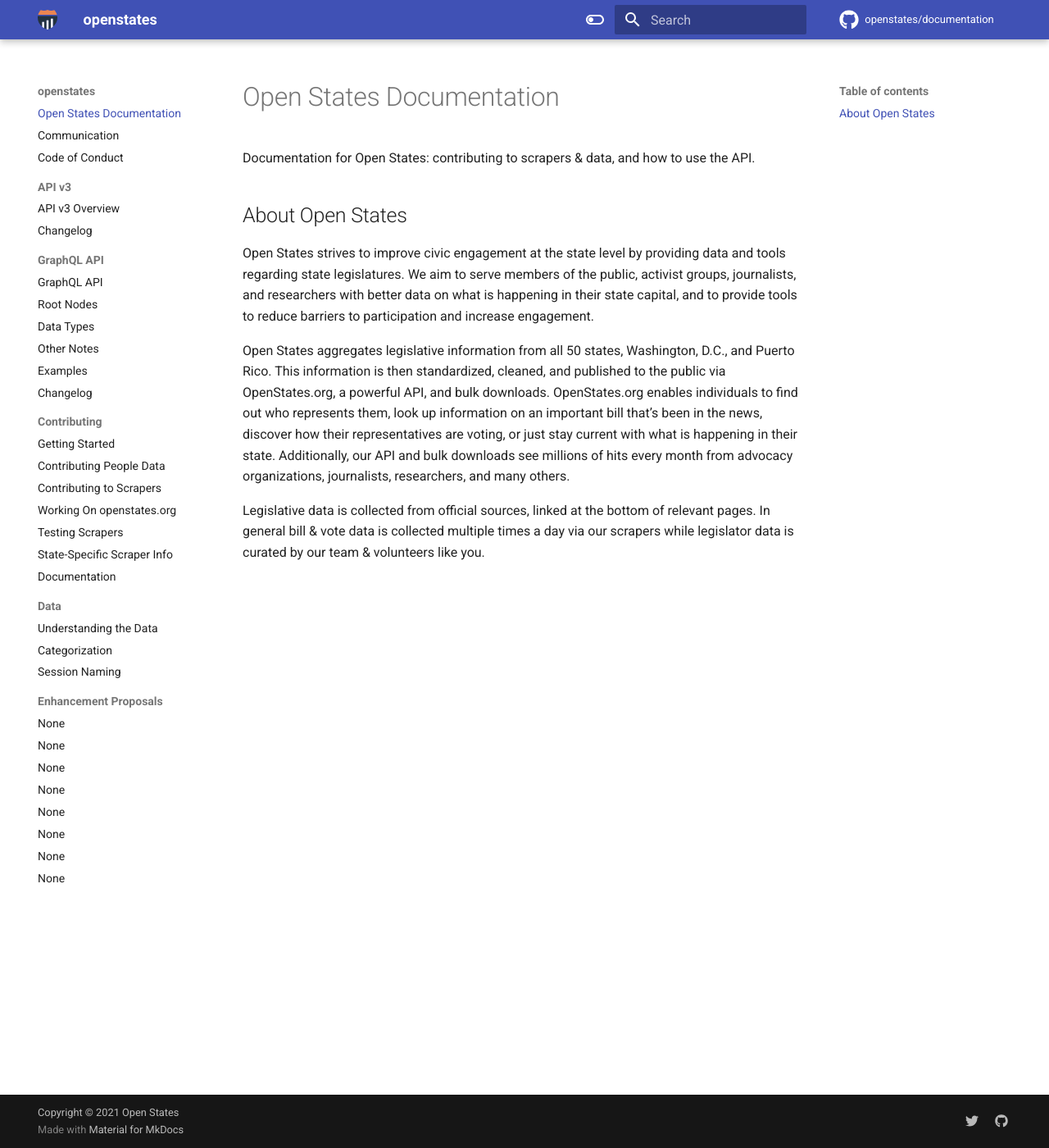
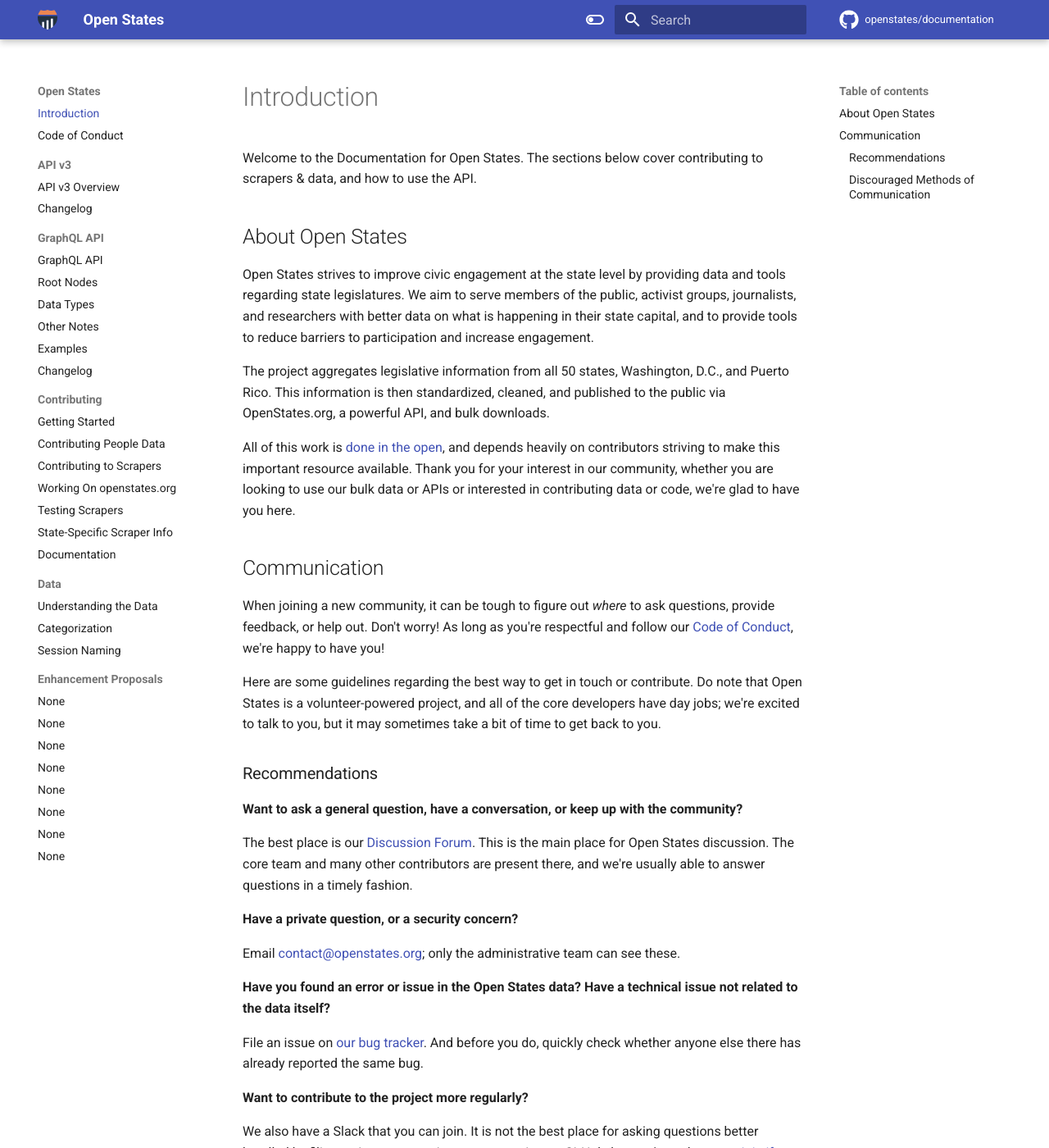
Before and after one commit to openstates/documentation, an MkDocs documentation site: the page built from docs/index.md, in a window 1280 px wide and 1400 px high. Shown: the whole window at 82% size. Built offline with MkDocs 1.6.1 and Material for MkDocs 9.7.7, drawn with Linux system fonts in a browser that asks for light colours; comment, search, counter and statistics services are not loaded; some of the changed text lies outside the part shown.

Commit message:
redo contrib intro

```diff
--- a/docs/index.md
+++ b/docs/index.md
@@ -1,12 +1,63 @@
-# Open States Documentation
+# Introduction
 
-Documentation for Open States: contributing to scrapers & data, and how to use the API.
-
+Welcome to the Documentation for Open States.  The sections below cover contributing to scrapers & data, and how to use the API.
 
 ## About Open States
 
 Open States strives to improve civic engagement at the state level by providing data and tools regarding state legislatures. We aim to serve members of the public, activist groups, journalists, and researchers with better data on what is happening in their state capital, and to provide tools to reduce barriers to participation and increase engagement.
 
-Open States aggregates legislative information from all 50 states, Washington, D.C., and Puerto Rico. This information is then standardized, cleaned, and published to the public via OpenStates.org, a powerful API, and bulk downloads. OpenStates.org enables individuals to find out who represents them, look up information on an important bill that’s been in the news, discover how their representatives are voting, or just stay current with what is happening in their state. Additionally, our API and bulk downloads see millions of hits every month from advocacy organizations, journalists, researchers, and many others.
+The project aggregates legislative information from all 50 states, Washington, D.C., and Puerto Rico. This information is then standardized, cleaned, and published to the public via OpenStates.org, a powerful API, and bulk downloads.
 
-Legislative data is collected from official sources, linked at the bottom of relevant pages. In general bill & vote data is collected multiple times a day via our scrapers while legislator data is curated by our team & volunteers like you.
+All of this work is [done in the open](https://github.com/openstates/), and depends heavily on contributors striving to make this important resource available.  Thank you for your interest in our community, whether you are looking to use our bulk data or APIs or interested in contributing data or code, we're glad to have you here.
+
+## Communication
+
+When joining a new community, it can be tough to figure out *where* to
+ask questions, provide feedback, or help out. Don't worry! As long as
+you're respectful and follow our [Code of Conduct](code-of-conduct.md), we're happy to have you!
+
+Here are some guidelines regarding the best way to get in touch or
+contribute. Do note that Open States is a volunteer-powered project, and
+all of the core developers have day jobs; we're excited to talk to you,
+but it may sometimes take a bit of time to get back to you.
+
+### Recommendations
+
+**Want to ask a general question, have a conversation, or keep up with
+the community?**
+
+The best place is our [Discussion Forum](https://github.com/openstates/issues/discussions). This is the
+main place for Open States discussion. The core team and many other
+contributors are present there, and we're usually able to answer
+questions in a timely fashion.
+
+**Have a private question, or a security concern?**
+
+Email <contact@openstates.org>; only the administrative team can see these.
+
+**Have you found an error or issue in the Open States data?** **Have a
+technical issue not related to the data itself?**
+
+File an issue on [our bug tracker](https://github.com/openstates/issues/issues).
+And before you do, quickly check whether anyone else there has already reported the same bug.
+
+**Want to contribute to the project more regularly?**
+
+We also have a Slack that you can join. It is not the best place for
+asking questions better handled by filing an issue or opening a
+conversation on GitHub, but you're welcome to [join if you're
+interested in being a part of the
+community](https://join.slack.com/t/open-states/shared_invite/zt-njrpuaoi-JP0bROOFtZLdtNHN3LsuFg).
+
+### Discouraged Methods of Communication
+
+Please *avoid* using these channels to get in touch with us:
+
+**Personal email addresses of Open States developers**
+
+Please respect our boundaries & refrain from contacting any of the developers directly, unless we ask you to do so.
+
+**Twitter (or any other social media)**
+
+We mainly use the [@openstates twitter account](https://twitter.com/openstates) to make announcements, and
+don't have the resources to provide technical support or other feedback on Twitter.
--- a/mkdocs.yml
+++ b/mkdocs.yml
@@ -1,4 +1,4 @@
-site_name: openstates
+site_name: Open States
 site_url: https://openstates.github.io/documentation/
 site_author: James Turk
 site_description: Documentation for the Open States project.
@@ -52,7 +52,6 @@
   - assets/extra.css
 nav:
   - 'index.md'
-  - 'communication.md'
   - 'code-of-conduct.md'
   - API v3:
     - 'api-v3/index.md'
```
Also changed, not shown: docs/communication.md (deleted, +0 -51 lines), docs/contributing/getting-started.md (+2 -2 lines), 1 other file.
